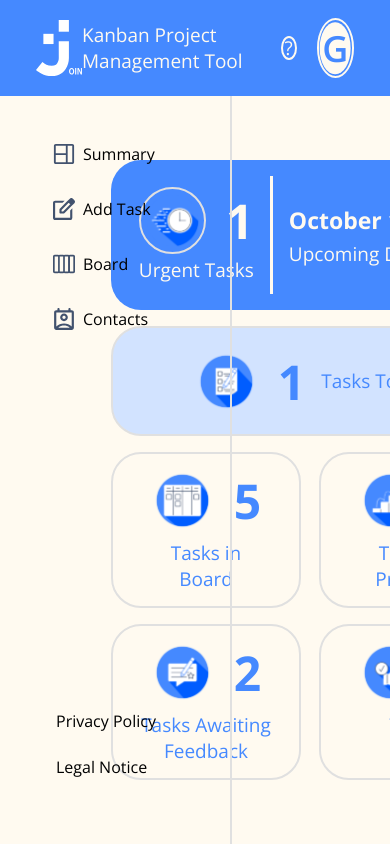
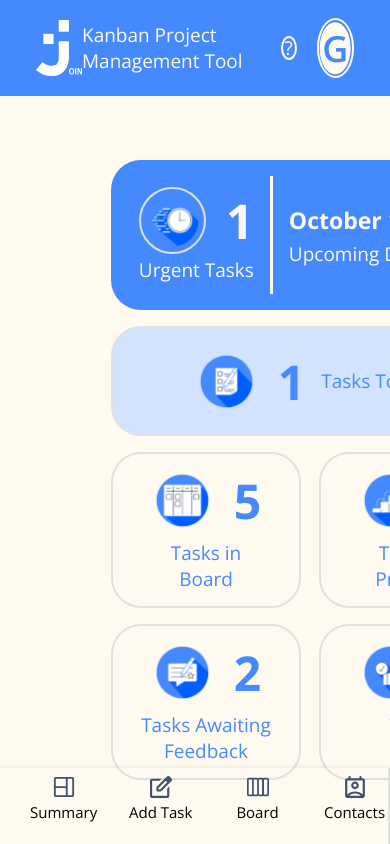
Before and after one commit to anitagasteiner/join, an Angular app: page / in a window 390 px wide. Shown: the top 844 px of the page. Built offline with nearby package versions, Linux system fonts and the light colour scheme.

Commit message:
navbar mobile design

```diff
--- a/src/app/shared/colors.scss
+++ b/src/app/shared/colors.scss
@@ -16,6 +16,11 @@ $colors: (
     // eggshell: rgba(249, 254, 255, 1),
     "ivory": rgba(255, 250, 240, 1)
 );
+
+// @mixin box-shadow-top {
+//     $shadow-color: map.get($colors, "grey-dark");
+//     box-shadow: 0 0 6px 0 $shadow-color;
+// }
 
 @mixin bg-ivory {
     $bg-color: map.get($colors, "ivory");
--- a/src/app/shared/components/navbar/navbar.component.html
+++ b/src/app/shared/components/navbar/navbar.component.html
@@ -1,6 +1,6 @@
 <nav>
 
-    <div class="top-container">
+    <div class="nav-container">
         <div routerLink="" routerLinkActive="active">
             <img src="/img/nav-summary.svg">
             Summary
--- a/src/app/shared/components/navbar/navbar.component.scss
+++ b/src/app/shared/components/navbar/navbar.component.scss
@@ -1,29 +1,45 @@
 @use './../../../shared/colors.scss' as colors;
+@use './../../../shared/breakpoints.scss' as bp;
 
 nav {
+    height: 76px;
+    width: 100dvw;
+    position: absolute;
+    bottom: 0;
+    left: 0;
+    right: 0;
+    font-size: 15px;
+    box-sizing: border-box;
+    box-shadow: 0 0 6px 0 rgba(0, 0, 0, 0.1);
+    @include colors.border-right-grey-light;
+    @include bp.xl {
         height: calc(100dvh - 96px);
         width: 232px;
         display: flex;
         flex-direction: column;
         justify-content: space-between;
-    position: absolute;
         top: 96px;
-    left: 0;
         font-size: 16px;
-    box-sizing: border-box;
-    @include colors.border-right-grey-light;
+        box-shadow: 0 0 4px 0 rgba(0, 0, 0, 0.16);
+    }
 }
 
-.top-container {
+.nav-container {
+    // width: 100dvw;
+    display: flex;
+    flex-direction: row;
+    justify-content: space-evenly;
+    @include bp.xl {
         width: 186px;
-    display: flex;
         flex-direction: column;
         align-items: flex-start;
         gap: 15px;
         padding-top: 38px;
         padding-left: 23px;
+    }
     >div {
         display: flex;
+        flex-direction: column;
         justify-content: flex-start;
         align-items: center;
         width: 100%;
@@ -31,7 +47,11 @@ nav {
         padding: 8px 0 8px 30px;
         box-sizing: border-box;
         border-radius: 8px;
+        gap: 4px;
+        @include bp.xl {
+            flex-direction: row;
             gap: 8px;
+        }
         &:hover {
             cursor: pointer;
             @include colors.bg-light;
@@ -44,9 +64,12 @@ nav {
 }
 
 .bottom-container {
+    display: none;
+    @include bp.xl {
         display: flex;
         flex-direction: column;
         gap: 24px;
         padding-left: 56px;
         padding-bottom: 66px;
     }
+}
```
Lines whose indentation alone changed are shown as unchanged.
